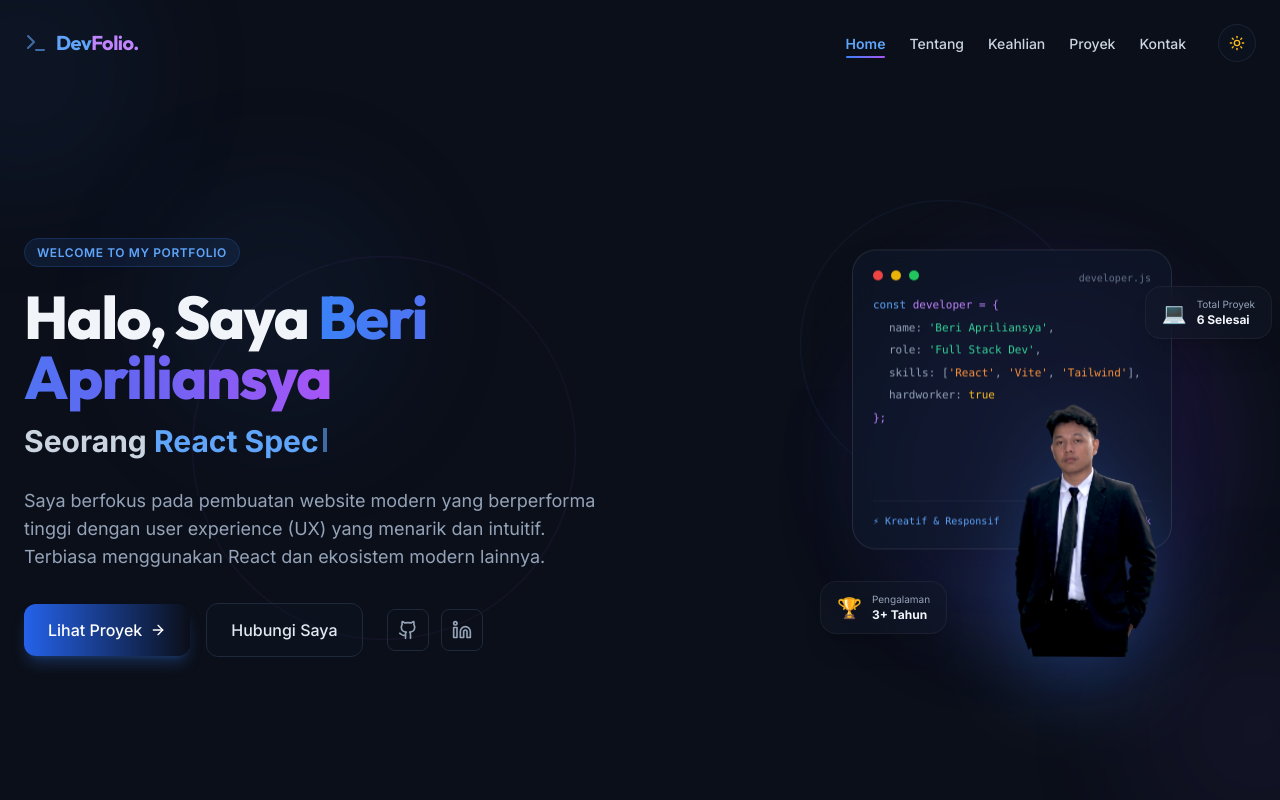
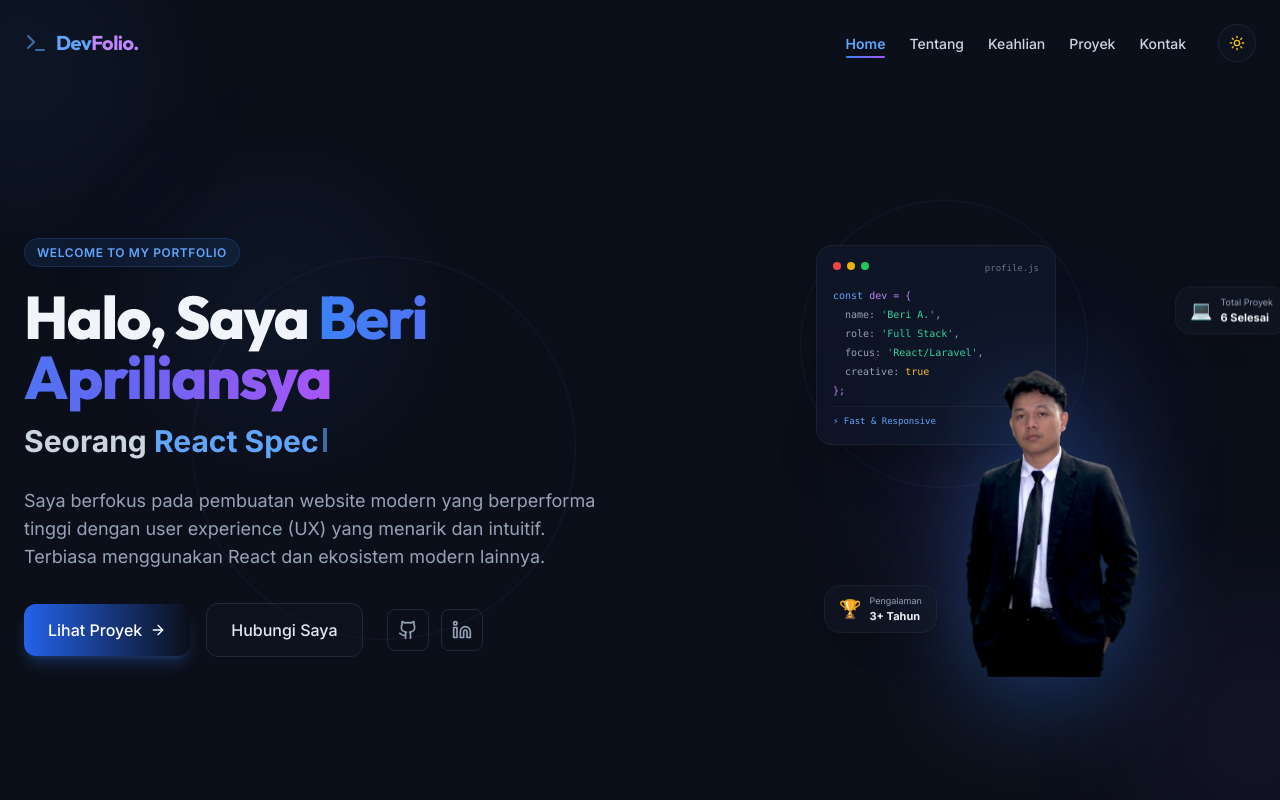
Before and after one commit to beriapriliansya/myporto, a React (Vite) app: page / in a window 1280 px wide. Shown: the top 800 px of the page. Built offline with nearby package versions, Linux system fonts and the light colour scheme.

Commit message:
style: optimasi layout foto profil di bagian hero

```diff
--- a/src/components/Hero.jsx
+++ b/src/components/Hero.jsx
@@ -141,58 +141,56 @@ export default function Hero() {
         </div>
 
         {/* Visual Element (Right side) */}
-        <div className="lg:col-span-5 flex justify-center lg:justify-end mt-12 lg:mt-0">
+        <div className="lg:col-span-5 flex justify-center lg:justify-end mt-16 lg:mt-0">
           <motion.div
-            className="relative w-80 h-80 sm:w-96 sm:h-96 md:w-[420px] md:h-[420px]"
+            className="relative w-full max-w-[400px] h-[380px] sm:h-[420px] md:h-[460px] flex justify-center items-end"
             initial={{ opacity: 0, scale: 0.8 }}
             animate={{ opacity: 1, scale: 1 }}
             transition={{ duration: 0.8, delay: 0.3 }}
           >
-            {/* Background glowing sphere */}
-            <div className="absolute inset-4 rounded-full bg-gradient-to-tr from-blue-600/20 to-purple-600/20 blur-2xl animate-pulse" />
+            {/* Background glowing sphere behind developer */}
+            <div className="absolute top-12 w-64 h-64 rounded-full bg-gradient-to-tr from-blue-600/20 to-purple-650/20 blur-3xl animate-pulse z-0" />
 
-            {/* Visual Glass Box Card (Shifted slightly back and left) */}
+            {/* 1. Code Editor Card (Floats behind the developer on the left) */}
             <motion.div
-              className="absolute top-4 left-4 w-[280px] sm:w-[320px] h-[260px] sm:h-[300px] rounded-3xl bg-slate-900/65 border border-slate-200/10 dark:border-white/10 p-5 flex flex-col justify-between shadow-2xl backdrop-blur-md z-0"
-              animate={{ y: [0, -6, 0] }}
-              transition={{ duration: 5, repeat: Infinity, ease: "easeInOut" }}
+              className="absolute top-6 left-0 sm:-left-10 w-[210px] sm:w-[240px] rounded-2xl bg-slate-900/80 border border-slate-200/5 dark:border-white/5 p-4 flex flex-col justify-between shadow-2xl backdrop-blur-md z-0"
+              animate={{ y: [0, 8, 0] }}
+              transition={{ duration: 5.5, repeat: Infinity, ease: "easeInOut" }}
             >
               <div className="flex justify-between items-start">
-                <div className="flex gap-2">
-                  <div className="w-2.5 h-2.5 rounded-full bg-red-500" />
-                  <div className="w-2.5 h-2.5 rounded-full bg-yellow-500" />
-                  <div className="w-2.5 h-2.5 rounded-full bg-green-500" />
+                <div className="flex gap-1.5">
+                  <div className="w-2 h-2 rounded-full bg-red-500" />
+                  <div className="w-2 h-2 rounded-full bg-yellow-500" />
+                  <div className="w-2 h-2 rounded-full bg-green-500" />
                 </div>
-                <span className="text-[10px] font-mono text-slate-500">developer.js</span>
+                <span className="text-[9px] font-mono text-slate-500">profile.js</span>
               </div>
 
-              {/* Pseudo-code illustration */}
-              <div className="font-mono text-[11px] text-slate-400 space-y-1.5 mt-3 flex-grow">
-                <p className="text-purple-400"><span className="text-blue-400">const</span> developer = &#123;</p>
-                <p className="pl-4">name: <span className="text-emerald-400">'Beri Apriliansya'</span>,</p>
-                <p className="pl-4">role: <span className="text-emerald-400">'Full Stack Dev'</span>,</p>
-                <p className="pl-4">skills: [<span className="text-orange-400">'React'</span>, <span className="text-orange-400">'Vite'</span>, <span className="text-orange-400">'Tailwind'</span>],</p>
-                <p className="pl-4">hardworker: <span className="text-amber-400">true</span></p>
+              {/* Pseudo-code */}
+              <div className="font-mono text-[10px] text-slate-400 space-y-1 mt-3 flex-grow">
+                <p className="text-purple-400"><span className="text-blue-400">const</span> dev = &#123;</p>
+                <p className="pl-3">name: <span className="text-emerald-400">'Beri A.'</span>,</p>
+                <p className="pl-3">role: <span className="text-emerald-400">'Full Stack'</span>,</p>
+                <p className="pl-3">focus: <span className="text-emerald-400">'React/Laravel'</span>,</p>
+                <p className="pl-3">creative: <span className="text-amber-400">true</span></p>
                 <p className="text-purple-400">&#125;;</p>
               </div>
 
-              <div className="border-t border-white/5 pt-3 flex justify-between text-[10px] text-slate-500 font-mono">
-                <span className="text-blue-400">⚡ Kreatif & Responsif</span>
-                <span className="text-purple-400">100% Cocok</span>
+              <div className="border-t border-white/5 pt-2 mt-2 flex justify-between text-[9px] text-slate-500 font-mono">
+                <span className="text-blue-400">⚡ Fast & Responsive</span>
               </div>
             </motion.div>
 
-            {/* Profile Cutout Image (In the foreground, with premium float and glow) */}
+            {/* 2. Main Profile Cutout Photo (Centerpiece, rising from bottom, higher z-index) */}
             <motion.img
               src="/profile.png"
               alt="Beri Apriliansya"
-              className="absolute bottom-0 right-4 h-[85%] sm:h-[90%] object-contain z-10 pointer-events-none drop-shadow-[0_25px_40px_rgba(59,130,246,0.3)] filter contrast-[1.05]"
+              className="h-[95%] sm:h-[100%] object-contain z-10 pointer-events-none drop-shadow-[0_20px_45px_rgba(59,130,246,0.35)] filter contrast-[1.03] brightness-[1.02]"
               animate={{
-                y: [0, -12, 0],
-                rotate: [0, 0.8, 0, -0.8, 0]
+                y: [0, -10, 0],
+                rotate: [0, 0.5, 0, -0.5, 0]
               }}
               onError={(e) => {
-                // Fallback invisibly if image not loaded yet
                 e.target.style.display = 'none';
               }}
               transition={{
@@ -202,35 +200,33 @@ export default function Hero() {
               }}
             />
 
-            {/* Micro stats cards (Front-most layer) */}
+            {/* 3. Micro stats card (Bottom Left - foreground) */}
             <motion.div
-              className="absolute bottom-6 left-0 sm:-left-4 glass-card px-4 py-2.5 rounded-2xl flex items-center gap-2.5 border border-slate-200/15 dark:border-white/5 z-20 shadow-xl"
-              initial={{ x: -20, opacity: 0 }}
-              animate={{ x: 0, opacity: 1 }}
-              transition={{ delay: 0.7, duration: 0.5 }}
+              className="absolute bottom-10 left-4 sm:-left-8 glass-card px-3.5 py-2 rounded-2xl flex items-center gap-2 border border-slate-200/10 dark:border-white/5 z-20 shadow-xl"
+              animate={{ y: [0, -5, 0] }}
+              transition={{ duration: 4.5, repeat: Infinity, ease: "easeInOut" }}
             >
-              <span className="text-xl">🏆</span>
+              <span className="text-lg">🏆</span>
               <div>
-                <p className="text-[10px] text-slate-400">Pengalaman</p>
-                <p className="text-xs font-bold text-slate-800 dark:text-slate-100">3+ Tahun</p>
+                <p className="text-[9px] text-slate-400">Pengalaman</p>
+                <p className="text-[11px] font-bold text-slate-800 dark:text-slate-100">3+ Tahun</p>
               </div>
             </motion.div>
 
+            {/* 4. Micro stats card (Top Right - foreground) */}
             <motion.div
-              className="absolute top-12 right-0 sm:-right-4 glass-card px-4 py-2.5 rounded-2xl flex items-center gap-2.5 border border-slate-200/15 dark:border-white/5 z-20 shadow-xl"
-              initial={{ x: 20, opacity: 0 }}
-              animate={{ x: 0, opacity: 1 }}
-              transition={{ delay: 0.9, duration: 0.5 }}
+              className="absolute top-16 right-4 sm:-right-8 glass-card px-3.5 py-2 rounded-2xl flex items-center gap-2 border border-slate-200/10 dark:border-white/5 z-20 shadow-xl"
+              animate={{ y: [0, 5, 0] }}
+              transition={{ duration: 4.8, repeat: Infinity, ease: "easeInOut" }}
             >
-              <span className="text-xl">💻</span>
+              <span className="text-lg">💻</span>
               <div>
-                <p className="text-[10px] text-slate-400">Total Proyek</p>
-                <p className="text-xs font-bold text-slate-800 dark:text-slate-100">6 Selesai</p>
+                <p className="text-[9px] text-slate-400">Total Proyek</p>
+                <p className="text-[11px] font-bold text-slate-800 dark:text-slate-100">6 Selesai</p>
               </div>
             </motion.div>
           </motion.div>
         </div>
-
       </div>
     </section>
   );
```
